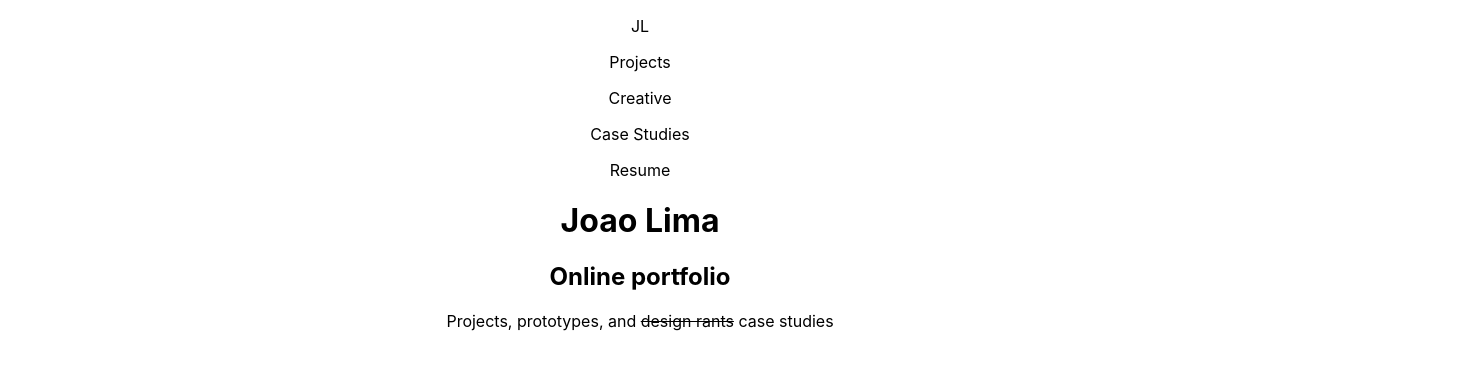
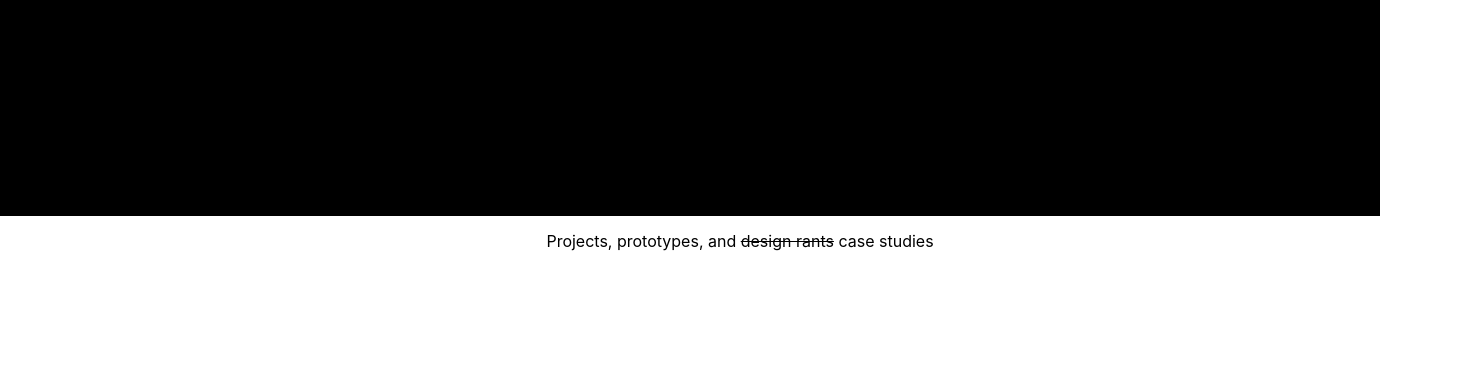
Before and after one commit to jgdclima/jgdclima.github.io, a React (Create React App) app: page / in a window 1280 px wide. Shown: the top 370 px of the page, 1480 px wide, since content can reach past the window. Built offline with nearby package versions, Linux system fonts and the light colour scheme.

Commit message:
fixed sass?

```diff
--- a/src/App.css
+++ b/src/App.css
@@ -1,18 +1,18 @@
-Header {
+.Header {
   width: 100vw;
   padding: 10px 50px;
   position: absolute;
   background-color: #000;
 }
 
-Button .primary {
+.Button .primary {
   float: left;
 }
-Button .secondary {
+.Button .secondary {
   float: right;
 }
 
-Banner {
+.Banner {
   width: 100vw;
   padding: 100px;
 }
```
